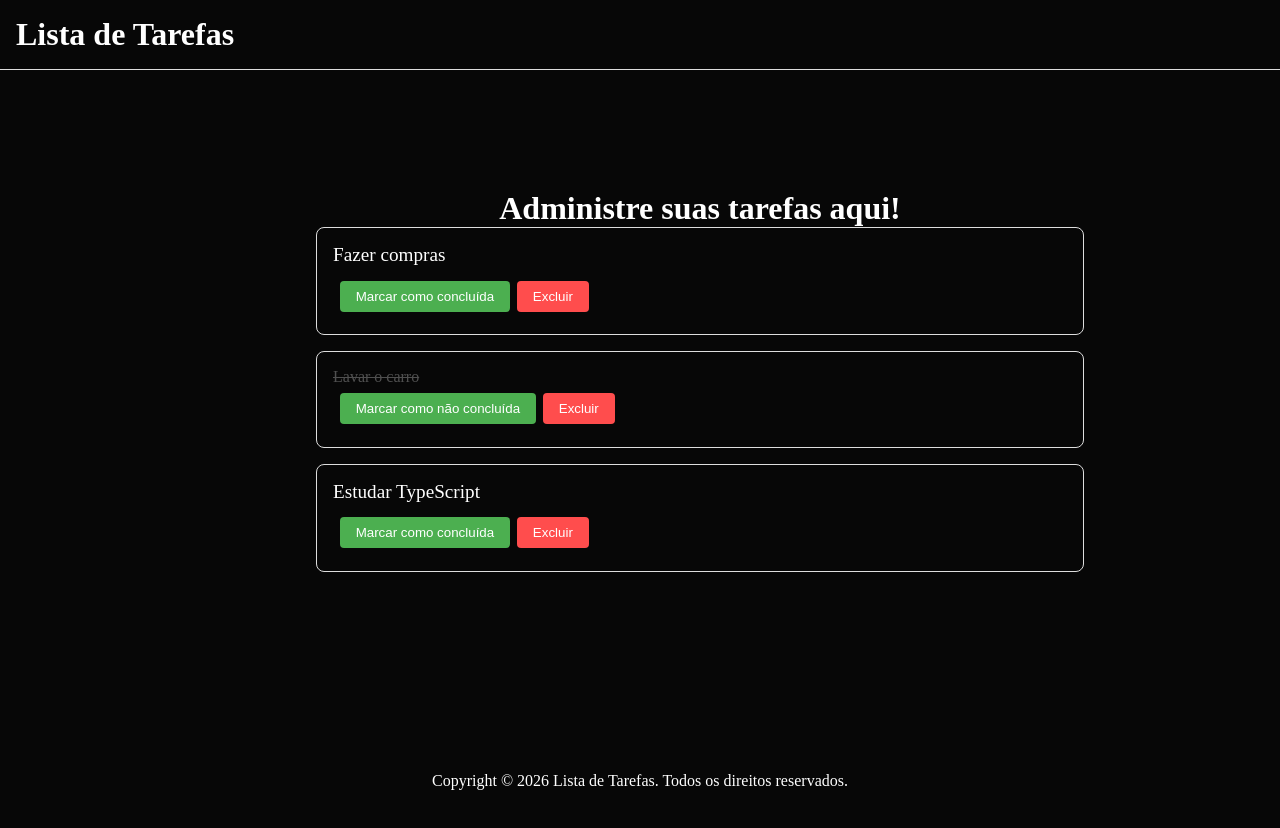
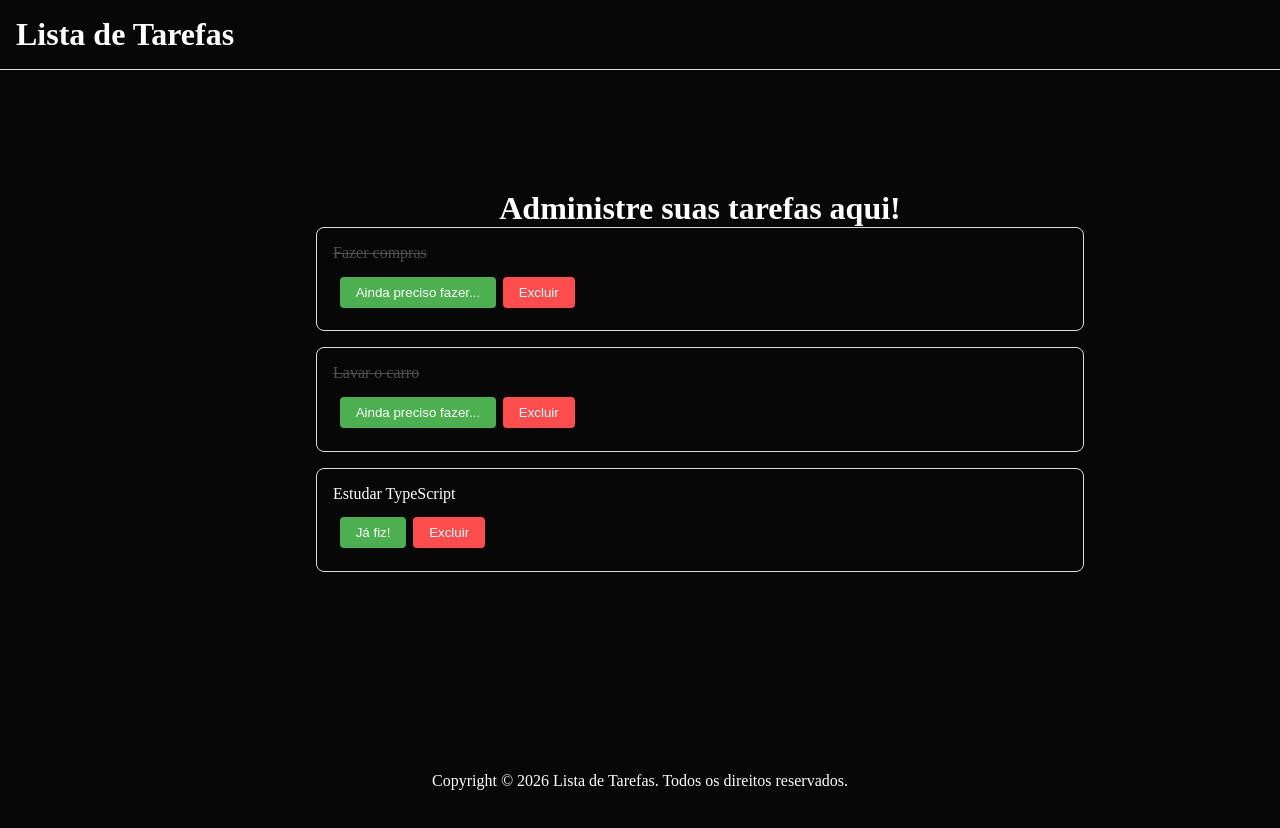
Before and after one commit to vitorgutbrodt/lista-de-tarefas, a Next.js app: page / in a window 1280 px wide. Shown: the top 828 px of the page. Built offline with nearby package versions, Linux system fonts and the light colour scheme.

Commit message:
AlternarConcluida implementado

```diff
--- a/src/app/components/card/card.module.css
+++ b/src/app/components/card/card.module.css
@@ -8,11 +8,13 @@
 }
 
 .descricao {
-    font-size: 1.2rem;
+    font-size: 1rem;
     margin-bottom: 0.5rem;
 }
 
 .concluida {
+    font-size: 1rem;
+    margin-bottom: 0.5rem;
     color: grey;
     text-decoration: line-through;
     opacity: 0.6;
--- a/src/app/components/card/index.tsx
+++ b/src/app/components/card/index.tsx
@@ -1,5 +1,8 @@
+"use client";
+
 import Tarefa from "@/types/types";
 import styles from "./card.module.css";
+import { useState } from "react";
 
 type Props = {
     tarefa: Tarefa;
@@ -7,15 +10,21 @@ type Props = {
 
 const Card = ({ tarefa }: Props) => {
 
-    const { id, descricao, concluida } = tarefa;
+    const { id, descricao } = tarefa;
+
+    const [concluida, setConcluida] = useState(tarefa.concluida);
+
+    const alternarConcluida = () => {
+        setConcluida(!concluida);
+    };
 
     return (
         <div  key={id} className={styles.card}>
             <p className={concluida ? styles.concluida : styles.descricao}>
                 {descricao}
             </p>
-            <button className={styles.botaoAlternar}>
-                {concluida ? "Marcar como não concluída" : "Marcar como concluída"}
+            <button className={styles.botaoAlternar} onClick={alternarConcluida}>
+                {concluida ? "Ainda preciso fazer..." : "Já fiz!"}
             </button>
             <button className={styles.botaoExcluir}>Excluir</button>
         </div>
--- a/src/app/page.tsx
+++ b/src/app/page.tsx
@@ -3,7 +3,7 @@ import Grid from "./components/grid";
 import Title from "./components/title";
 
 const tarefas = [
-  { id: 1, descricao: "Fazer compras", concluida: false },
+  { id: 1, descricao: "Fazer compras", concluida: true },
   { id: 2, descricao: "Lavar o carro", concluida: true },
   { id: 3, descricao: "Estudar TypeScript", concluida: false } // só pra testar, depois vamos retirar isso
 ];
```
